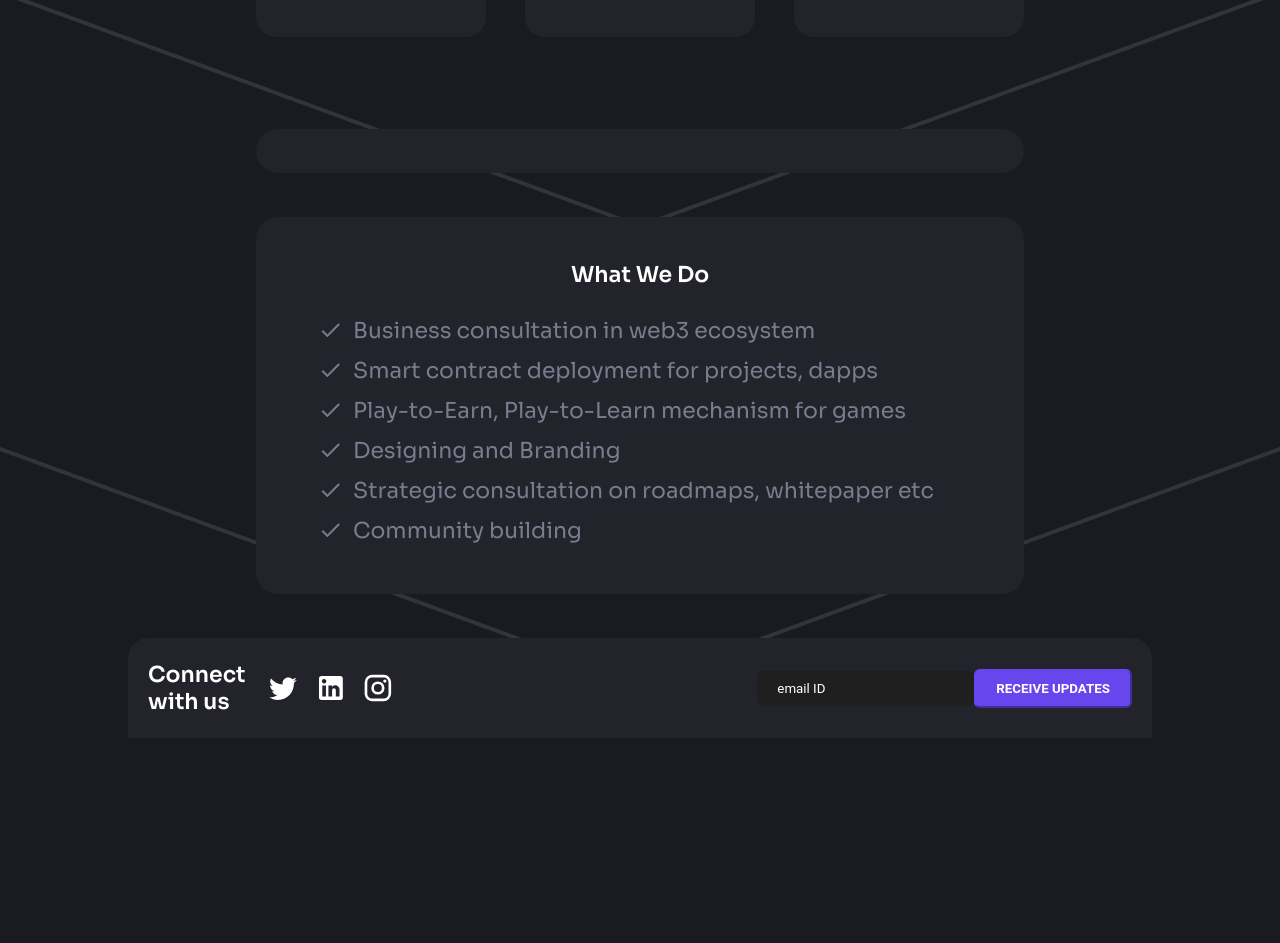
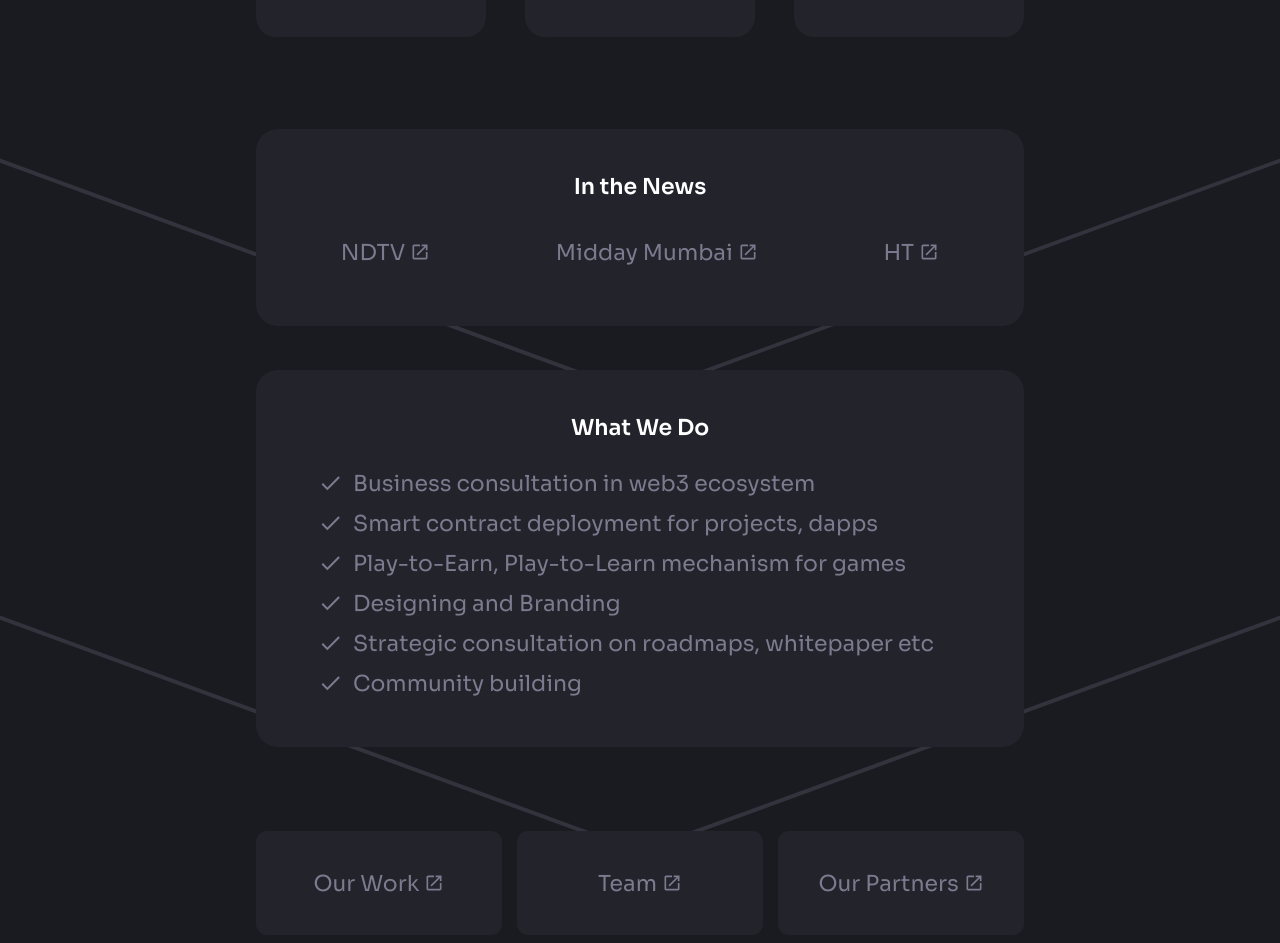
Before and after one commit to Ramanjs/landing-page, a React (Create React App) app: page / in a window 1280 px wide. Shown: the part 1649-2592 px from the top of the page. Before the commit the page ends 2387 px from the top, so only its background shows below. Built offline with nearby package versions, Linux system fonts and the light colour scheme.

Commit message:
updated homepage

```diff
--- a/src/components/About/About.css
+++ b/src/components/About/About.css
@@ -48,6 +48,28 @@
   border-radius: 1em;
   padding: 1em;
   margin: 1em 1.5em;
+  display: flex;
+  flex-direction: column;
+  align-items: center;
+}
+
+.news-list {
+  width: 100%;
+  list-style-type: none;
+  display: flex;
+  justify-content: space-around;
+  padding: 0;
+}
+
+.news-list a {
+  display: flex;
+  align-items: center;
+  text-decoration: none;
+  gap: 5px;
+}
+
+.news-icon {
+  width: 20px !important;
 }
 
 .what-we-do {
@@ -72,6 +94,26 @@
   gap: 10px;
 }
 
+.menu-tiles {
+  width: 60%;
+  display: flex;
+  justify-content: space-between;
+  margin: 1em 0;
+}
+
+.menu-tile {
+  width: 32%;
+  font-size: calc(0.35rem + 1vmin);
+  background-color: #23232B;
+  border-radius: 0.5em;
+  padding: 1em;
+  text-align: center;
+  display: flex;
+  align-items: center;
+  justify-content: center;
+  gap: 5px;
+}
+
 @media screen and (max-width: 768px) {
 
   .about p {
@@ -91,6 +133,14 @@
     margin: 0.5em 0;
   }
 
+  .news {
+    width: 80%;
+  }
+
+  .news-list {
+    flex-direction: column;
+  }
+
   .what-we-do {
     width: 80%;
   }
@@ -102,4 +152,15 @@
   .what-we-do-list li {
     height: auto;
   }
+
+  .menu-tiles {
+    width: 80%;
+    flex-direction: column;
+    align-items: center;
+  }
+
+  .menu-tile {
+    width: 100%;
+    margin: 0.25em 0;
+  }
 }
--- a/src/components/About/About.js
+++ b/src/components/About/About.js
@@ -6,6 +6,8 @@ import ShareIcon from '@mui/icons-material/Share';
 import LanguageIcon from '@mui/icons-material/Language';
 import TokenIcon from '@mui/icons-material/Token';
 import DoneIcon from '@mui/icons-material/Done';
+import LaunchIcon from '@mui/icons-material/Launch';
+import { Link } from 'react-router-dom';
 
 const About = () => {
   return (
@@ -46,6 +48,12 @@ const About = () => {
         </div>
       </div>
       <div className="news">
+        <h3 >In the News</h3>
+        <ul className="news-list">
+          <li><a href="https://www.youtube.com/watch?v=CQtNoKpsn-s&t=231s" className="cl-grey">NDTV <LaunchIcon className="news-icon"/></a></li>
+          <li><a href="https://www.mid-day.com/mumbai-guide/things-to-do/article/cryptoart-for-the-win-23173609" className="cl-grey">Midday Mumbai <LaunchIcon className="news-icon"/></a></li>
+          <li><a href="https://www.hindustantimes.com/lifestyle/art-culture/nft-art-the-charisma-comes-to-the-capital-101639765509031.html" className="cl-grey">HT <LaunchIcon className="news-icon"/></a></li>
+        </ul>
       </div>
       <div className="what-we-do">
         <h3 style={{textAlign: 'center'}}>What We Do</h3>
@@ -58,6 +66,11 @@ const About = () => {
           <li><DoneIcon style={{width: '25px'}}/>Community building</li>
         </ul>
       </div>
+      <div className="menu-tiles">
+        <Link to="/work" className="menu-tile cl-grey">Our Work<LaunchIcon className="news-icon"/></Link>
+        <Link to="/team" className="menu-tile cl-grey">Team<LaunchIcon className="news-icon"/></Link>
+        <Link to="/team/#partners" className="menu-tile cl-grey">Our Partners<LaunchIcon className="news-icon"/></Link>
+      </div>
     </div>
   )
 }
--- a/src/components/Team/Team.js
+++ b/src/components/Team/Team.js
@@ -122,8 +122,7 @@ const Team = () => {
           ))}
         </ul>
       </div>
-      <div className="team-list"></div>
-      <div className="partners">
+      <div className="partners" id="partners">
         <h3 className="cl-grey">Our Partners</h3>
         <ul className="partners-list">
           {partners.map(partner => (
```
